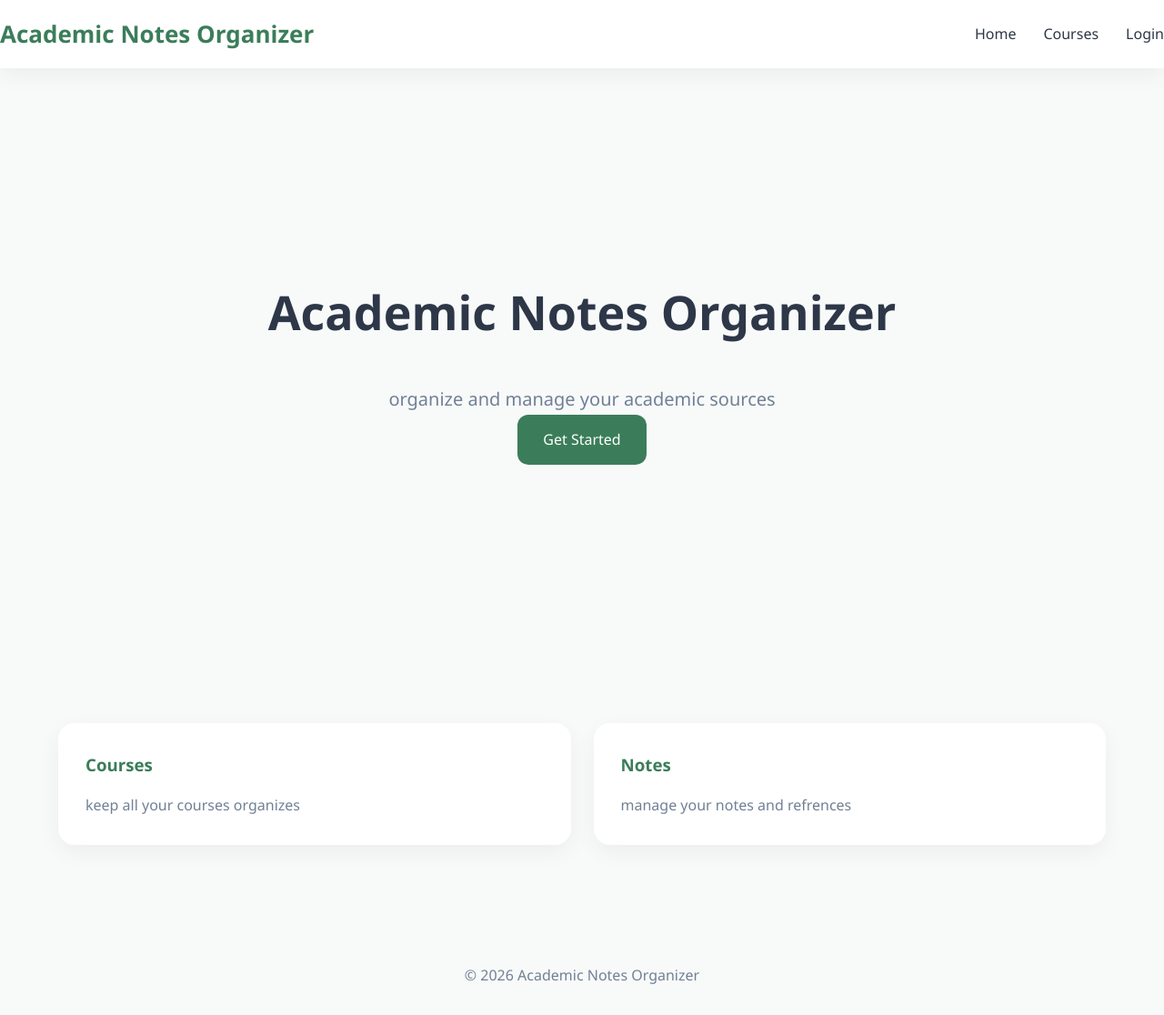
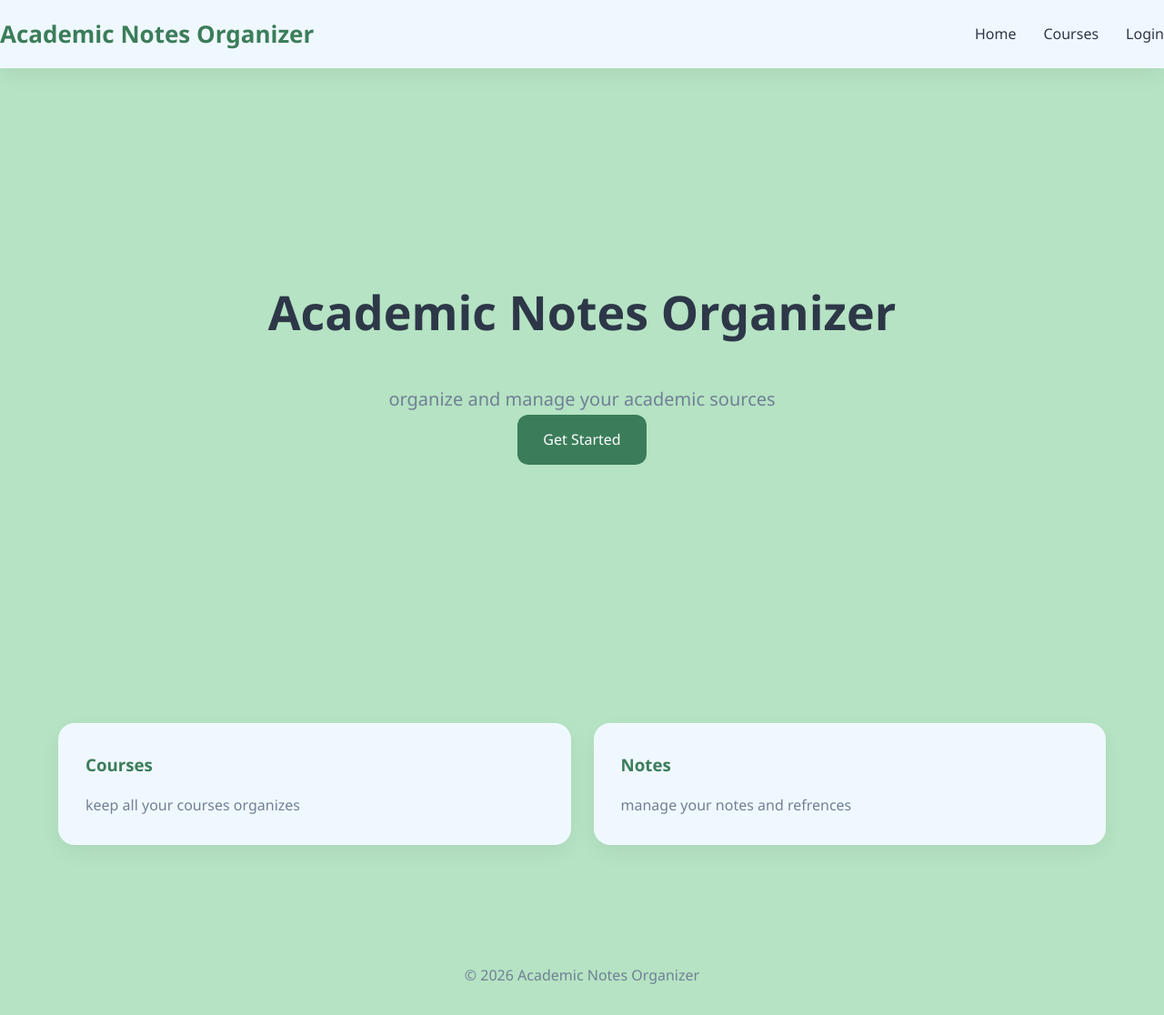
Before and after one commit to BardiaNikkar/academic_notes_organizer, a Django app: page / in a window 1280 px wide. Shown: the whole page at 91% size. Run offline with Django 5.2, Linux system fonts and the light colour scheme.

Commit message:
Redesign base and home about the backgroung, header and cards.

```diff
--- a/static/css/base.css
+++ b/static/css/base.css
@@ -15,11 +15,12 @@
     --text:#2D3748;
     --text-light:#718096;
     --shadow:0 8px 25px rgba(0, 0, 0, .05);
+    --ngreen:#b5e3c3;
 }
 
 body{
     font-family: "segoe UI", 'Segoe UI', Tahoma, Geneva, Verdana, sans-serif;
-    background: var(--background);
+    background: var(--ngreen);
     color: var(--text);
     line-height: 1.7;
 }
@@ -31,7 +32,7 @@ body{
 }
 
 header{
-    background: white;
+    background: aliceblue;
     box-shadow: var(--shadow);
     position: sticky;
     top: 0;
--- a/static/css/home.css
+++ b/static/css/home.css
@@ -32,7 +32,7 @@
 }
 
 .card{
-    background: white;
+    background: aliceblue;
     border-radius: 18px;
     padding: 30px;
     box-shadow: var(--shadow);
```
